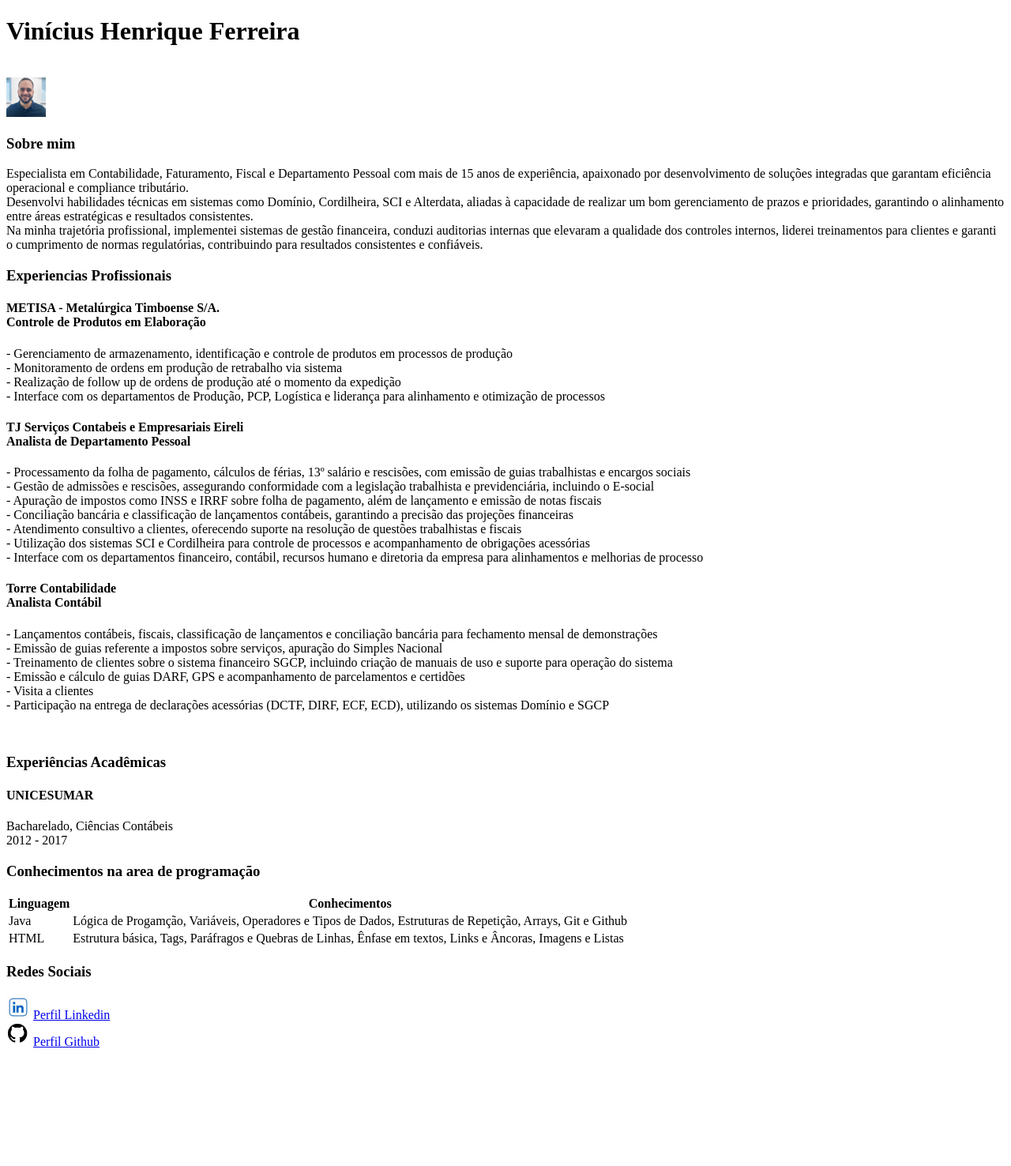
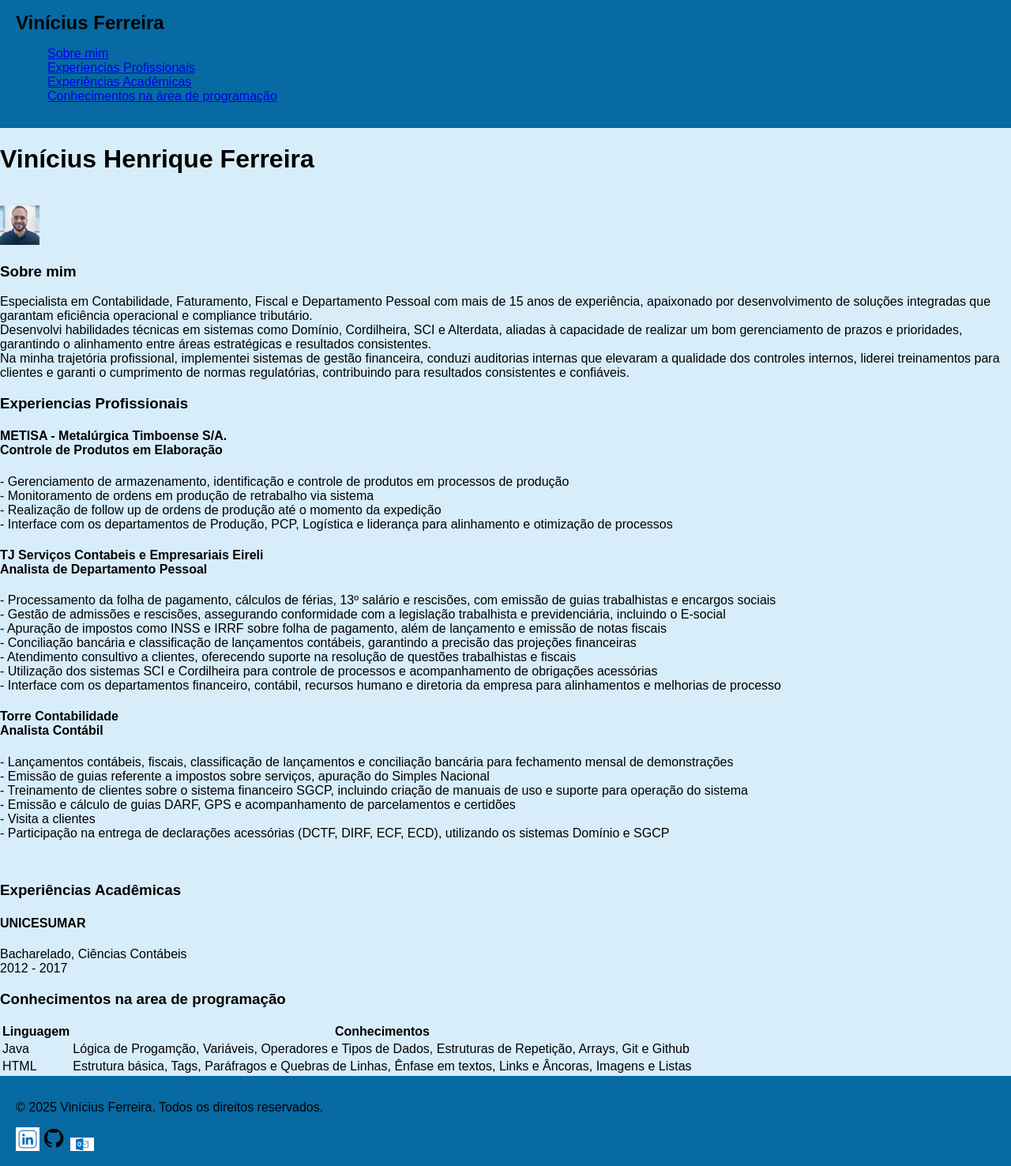
Before and after one commit to vihf/Entra21---HTML, a plain HTML site: page curriculo.html in a window 1280 px wide. Shown: the whole page at 79% size. Before the commit the page ends 1336 px from the top, so only its background shows below. Drawn offline with Linux system fonts and the light colour scheme.

Commit message:
HTML CSS

```diff
--- /dev/null
+++ b/curriculo.css
@@ -0,0 +1,30 @@
+body {
+    background-color: rgb(215, 237, 250);
+    margin: 0;
+    font-family: Arial, sans-serif;
+}
+
+header {
+    background-color: #076aa3;
+    color: #000002;
+    padding: 15px 20px;
+    position: -webkit-sticky;
+    position: sticky;
+    top: 0;
+    z-index: 1000;
+}
+
+.logo {
+    font-size: 24px;
+    font-weight: bold;
+}
+
+footer {
+    background-color: #076aa3;
+    color: #000002;
+    padding: 15px 20px;
+    position: -webkit-sticky;
+    position: sticky;
+    top: 0;
+    z-index: 1000;
+}
--- a/curriculo.html
+++ b/curriculo.html
@@ -4,19 +4,34 @@
     <meta charset="UTF-8">
     <meta name="viewport" content="width=device-width, initial-scale=1.0">
     <title>Currículo</title>
+    <link rel="stylesheet" href="curriculo.css">
 </head>
 <body>
+    <header>
+        <div class="logo"><b>Vinícius Ferreira</b></div>
+        <nav>
+          <ul>
+            <a href="#Sobre mim">Sobre mim</a></li> <br>
+            <a href="#Experiencias Profissionais">Experiencias Profissionais</a></li> <br>
+            <a href="#Experiências Acadêmicas">Experiências Acadêmicas</a></li> <br>
+            <a href="#Conhecimentos na área de programação">Conhecimentos na área de programação</a></li> <br>
+          </ul>
+        </nav>
+      </header>
+
     <h1>Vinícius Henrique Ferreira</h1> <br />
     <img src="vini.jpg" alt="" width="50"><img>
-    <h3>Sobre mim</h3>
+    <h3
+    id="Sobre mim">Sobre mim
+    </h3>
 
     <p>
         Especialista em Contabilidade, Faturamento, Fiscal e Departamento Pessoal com mais de 15 anos de experiência, apaixonado por desenvolvimento de soluções integradas que garantam eficiência operacional e compliance tributário. <br />
         Desenvolvi habilidades técnicas em sistemas como Domínio, Cordilheira, SCI e Alterdata, aliadas à capacidade de realizar um bom gerenciamento de prazos e prioridades, garantindo o alinhamento entre áreas estratégicas e resultados consistentes. <br />
         Na minha trajetória profissional, implementei sistemas de gestão financeira, conduzi auditorias internas que elevaram a qualidade dos controles internos, liderei treinamentos para clientes e garanti o cumprimento de normas regulatórias, contribuindo para resultados consistentes e confiáveis.
     </p>
-    <h3>
-        Experiencias Profissionais
+    <h3
+        id = "Experiencias Profissionais">Experiencias Profissionais
     </h3>
     <h4>
         METISA - Metalúrgica Timboense S/A. <br />
@@ -50,8 +65,8 @@
         - Visita a clientes <br />
         - Participação na entrega de declarações acessórias (DCTF, DIRF, ECF, ECD), utilizando os sistemas Domínio e SGCP <br />
     </p> <br />
-    <h3>
-        Experiências Acadêmicas
+    <h3
+    id="Experiências Acadêmicas">Experiências Acadêmicas
     </h3>
     <h4>
         UNICESUMAR
@@ -59,8 +74,8 @@
         Bacharelado, Ciências Contábeis <br />
         2012 - 2017
     </p>
-    <h3>
-        Conhecimentos na area de programação
+    <h3
+    id="Conhecimentos na área de programação">Conhecimentos na area de programação
     </h3>
     <table>
         <tr>
@@ -76,13 +91,22 @@
         <td>Estrutura básica, Tags, Paráfragos e Quebras de Linhas, Ênfase em textos, Links e Âncoras, Imagens e Listas</td>
         </tr>
     </table>
-    <h3>
-        Redes Sociais
-    </h3>
-    <img src="linkedin.jpg" alt="" width="30"><img>
-    <a href = "https://www.linkedin.com/in/vinicius-henrique-ferreira/" target="_blank"> Perfil Linkedin</a> <br />
-    <img src="Github-Logo.png" alt="" width="30"><img>
-    <a href = "https://github.com/vihf" target="_blank"> Perfil Github</a>
+
+    <footer>
+        <p>© 2025 Vinícius Ferreira. Todos os direitos reservados.</p>
+        <a href = "https://www.linkedin.com/in/vinicius-henrique-ferreira/" target="_blank">
+        <img src="linkedin.jpg" alt="" width="30"><img></a>
+
+        <a href = "https://github.com/vihf" target="_blank">
+        <img src="Github-Logo.png" alt="" width="30"><img></a>
+
+        <a href = "vinicius.ferreira6@alunos.sc.senac.br" target="_blank">
+        <img src="hotmail.jpg" alt="" width="30"><img></a>
+
+
+
+
+    </footer>
 
 </body>
 </html>
--- /dev/null
+++ b/index.css
@@ -0,0 +1,11 @@
+h1 {
+    color: red;
+    font-size: 24px;
+    border-bottom: 1px solid black;
+}
+
+.imagem-arredondada {
+    width: 150px;
+    height: 150px;
+    border-radius: 50%;
+}
```
Also changed, not shown: index.html (+5 -0 lines), hotmail.jpg (added).
